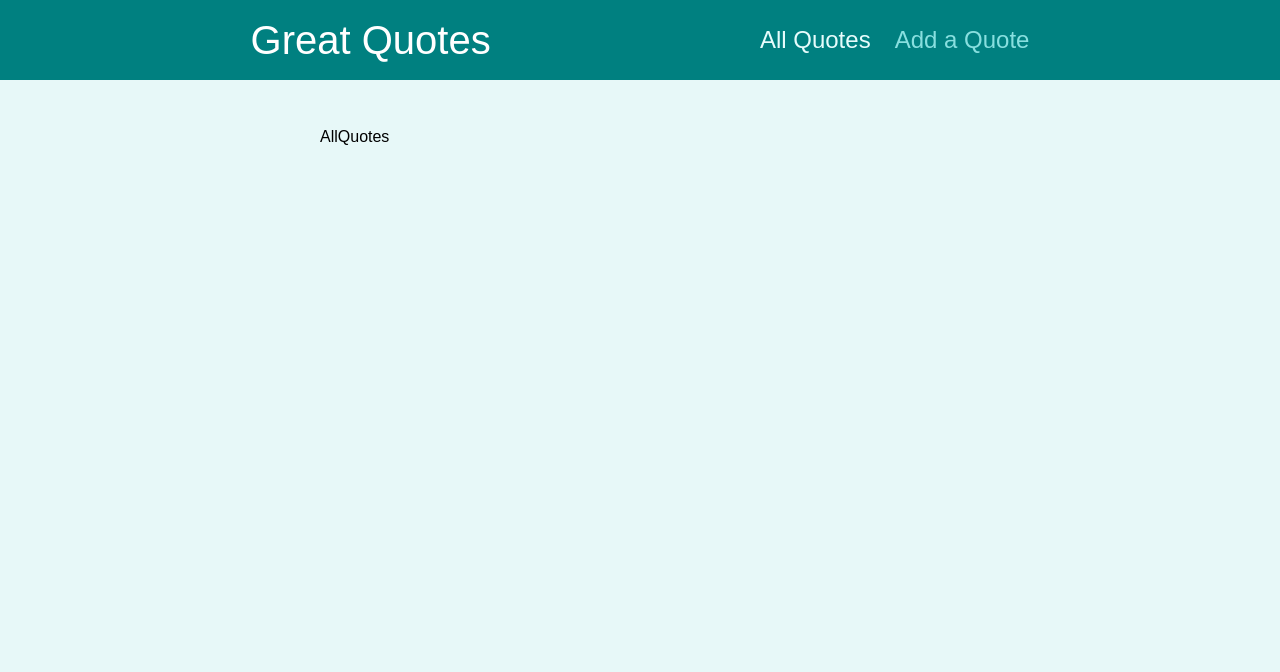
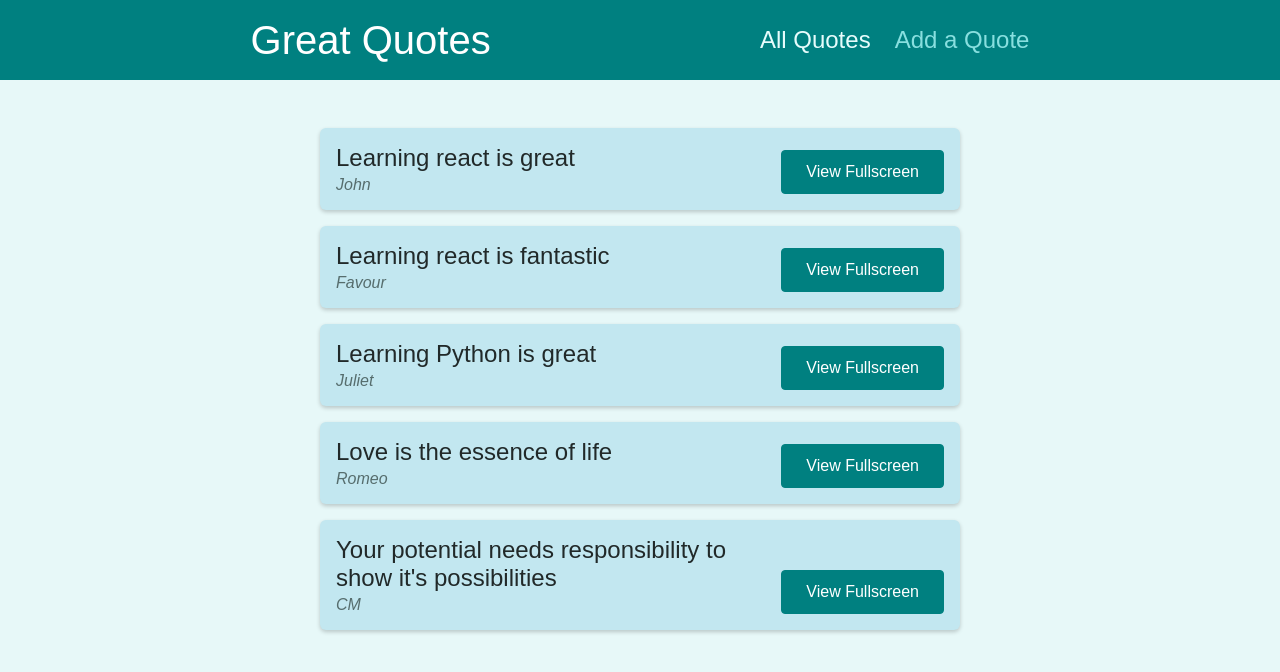
Before and after one commit to danthecm/Quote-App, a React (Create React App) app: page /quotes in a window 1280 px wide. Shown: the top 672 px of the page. Built offline with nearby package versions, Linux system fonts and the light colour scheme.

Commit message:
feat: linked all quote pages together

```diff
--- a/src/components/quotes/QuoteItem.js
+++ b/src/components/quotes/QuoteItem.js
@@ -1,4 +1,5 @@
-import classes from './QuoteItem.module.css';
+import { Link } from "react-router-dom";
+import classes from "./QuoteItem.module.css";
 
 const QuoteItem = (props) => {
   return (
@@ -9,9 +10,9 @@ const QuoteItem = (props) => {
         </blockquote>
         <figcaption>{props.author}</figcaption>
       </figure>
-      <a className='btn'>
+      <Link to={`./${props.id}`} className="btn">
         View Fullscreen
-      </a>
+      </Link>
     </li>
   );
 };
--- a/src/pages/AddQuote.js
+++ b/src/pages/AddQuote.js
@@ -1,7 +1,16 @@
-import React from "react";
+import { useNavigate } from "react-router-dom";
+import QuoteForm from "../components/quotes/QuoteForm";
+import { DUMMY_QUOTES } from "./AllQuotes";
 
 const AddQuote = () => {
-  return <div>AddQuote</div>;
+  const navigate = useNavigate();
+  const addQuoteHandler = (quote) => {
+    quote.id = Math.floor(Math.random() * 100);
+    console.log("Quote ID: ", quote.id);
+    DUMMY_QUOTES.push(quote);
+    navigate("/");
+  };
+  return <QuoteForm onAddQuote={addQuoteHandler} />;
 };
 
 export default AddQuote;
--- a/src/pages/AllQuotes.js
+++ b/src/pages/AllQuotes.js
@@ -1,7 +1,23 @@
-import React from "react";
+import QuoteList from "../components/quotes/QuoteList";
+
+export const DUMMY_QUOTES = [
+  { id: "1", author: "John", text: "Learning react is great" },
+  { id: "2", author: "Favour", text: "Learning react is fantastic" },
+  { id: "3", author: "Juliet", text: "Learning Python is great" },
+  { id: "4", author: "Romeo", text: "Love is the essence of life" },
+  {
+    id: "5",
+    author: "CM",
+    text: "Your potential needs responsibility to show it's possibilities",
+  },
+];
 
 const AllQuotes = () => {
-  return <div>AllQuotes</div>;
+  return (
+    <div>
+      <QuoteList quotes={DUMMY_QUOTES} />
+    </div>
+  );
 };
 
 export default AllQuotes;
--- a/src/pages/QuoteDetail.js
+++ b/src/pages/QuoteDetail.js
@@ -1,12 +1,20 @@
 import React from "react";
 import { Outlet, useParams } from "react-router-dom";
+import NoQuotesFound from "../components/quotes/NoQuotesFound";
+import HighlightedQuote from "../components/quotes/HighlightedQuote";
+import { DUMMY_QUOTES } from "./AllQuotes";
 
 const QuoteDetail = () => {
   const params = useParams();
+
+  const quote = DUMMY_QUOTES.find((quote) => quote.id === params.quoteID);
+  console.log("The Quote is: ", quote);
+  if (!quote) {
+    return <NoQuotesFound />;
+  }
   return (
     <>
-      <h1>QuoteDetail</h1>
-      <p>{params.quoteID}</p>
+      <HighlightedQuote {...quote} />
       <Outlet />
     </>
   );
```
Also changed, not shown: src/index.js (+5 -4 lines).
